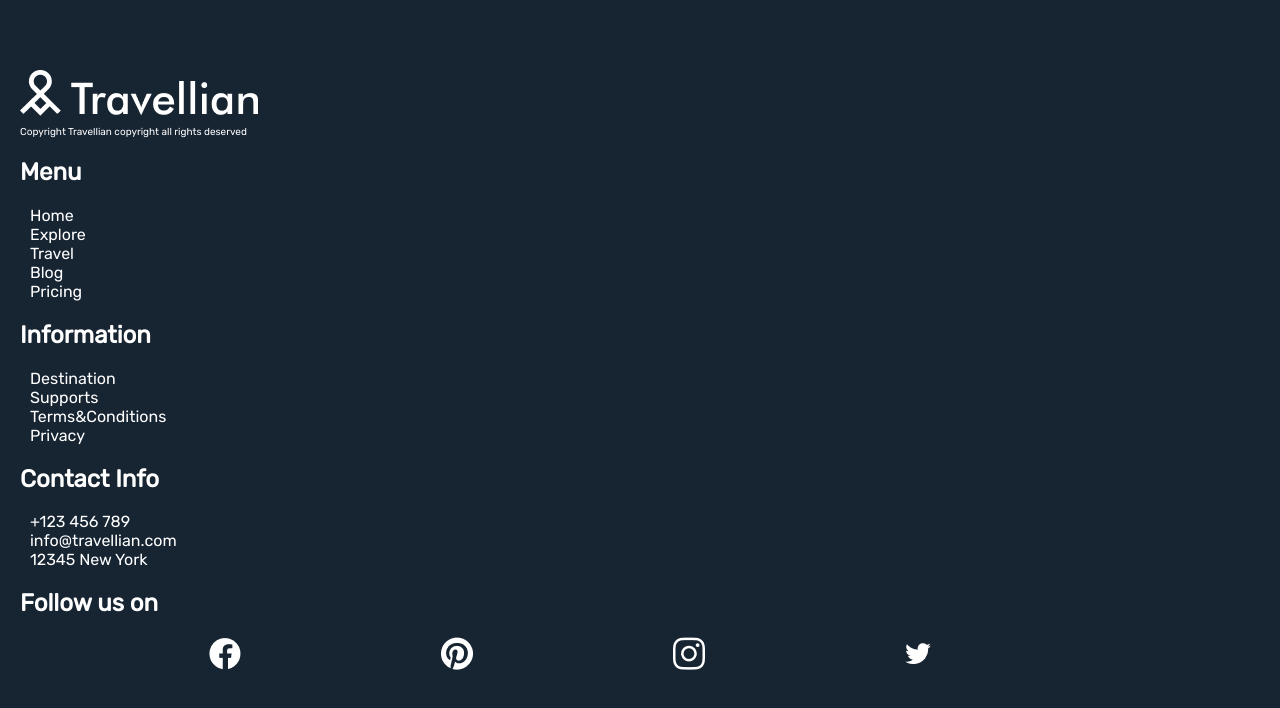
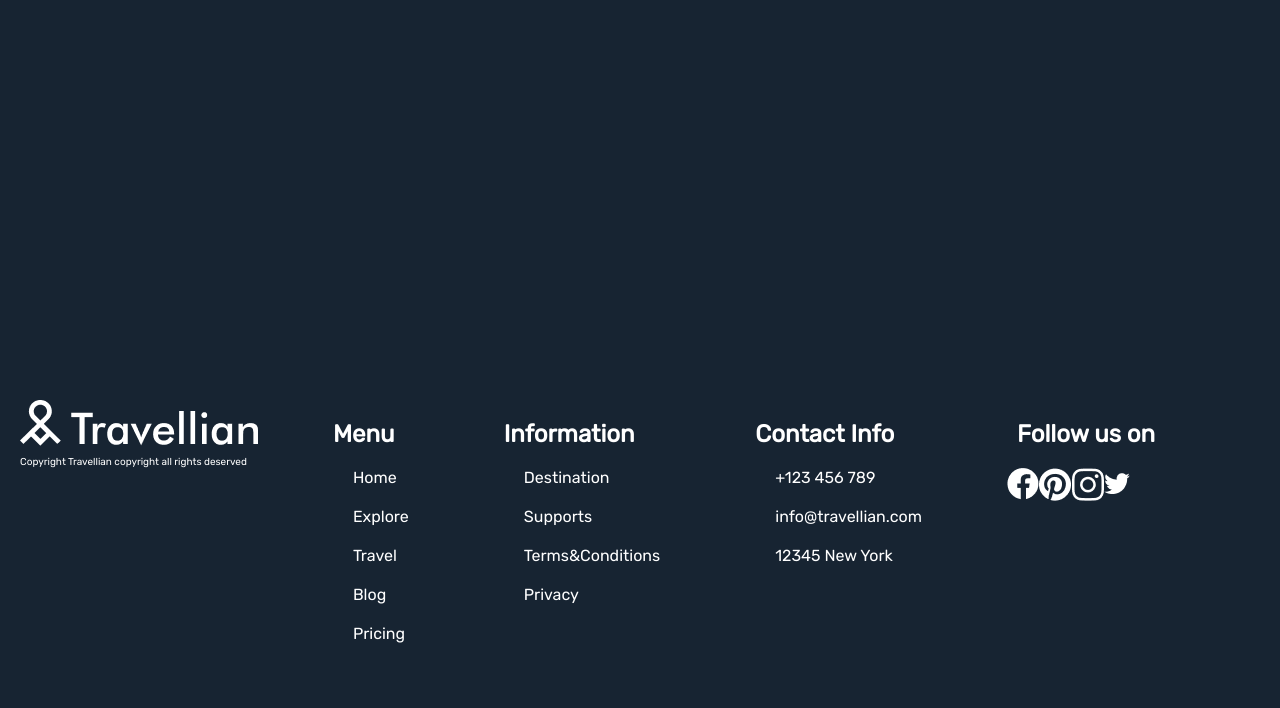
Before and after one commit to Davidgt03/202304-W1-CH5-David-Ternavsky, a website: page index-footer.html in a window 1280 px wide. Drawn offline with Linux system fonts and the light colour scheme.

Commit message:
footer for desktop

```diff
--- a/styles.scss
+++ b/styles.scss
@@ -7,6 +7,7 @@
 html,
 body {
   display: flex;
+
   margin: 0;
   background-color: #172432;
   color: white;
@@ -55,3 +56,18 @@ img {
 .img-li {
   margin: 0;
 }
+@media (min-width: 1280px) {
+  main,
+  html {
+    display: flex;
+    justify-content: space-between;
+    margin-top: 200px;
+  }
+  li {
+    margin: 20px;
+  }
+  header {
+    margin: 0;
+    margin-left: 20px;
+  }
+}
```
Also changed, not shown: styles.css, 1 other file.
